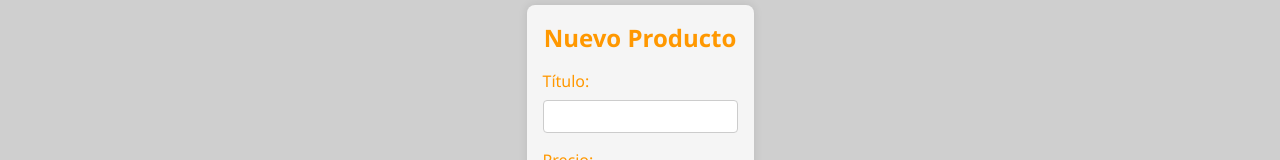
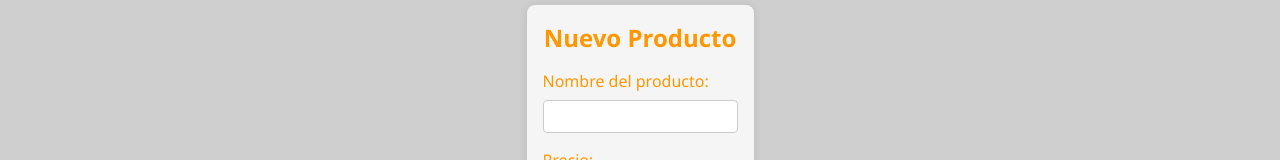
Before and after one commit to CarlosRodriguez-symplifica/market-place-front, a Vue app: page /create-product in a window 1280 px wide. Shown: the part 233-393 px from the top of the page. Built offline with nearby package versions, Linux system fonts and the light colour scheme.

Commit message:
change text name product

```diff
--- a/src/views/CreateProduct.vue
+++ b/src/views/CreateProduct.vue
@@ -4,7 +4,7 @@
       <h2>Nuevo Producto</h2>
       <form @submit.prevent="createProduct">
         <div>
-          <label for="title">Título:</label>
+          <label for="title">Nombre del producto:</label>
           <input type="text" id="title" v-model="title" required />
         </div>
         <div>
```
